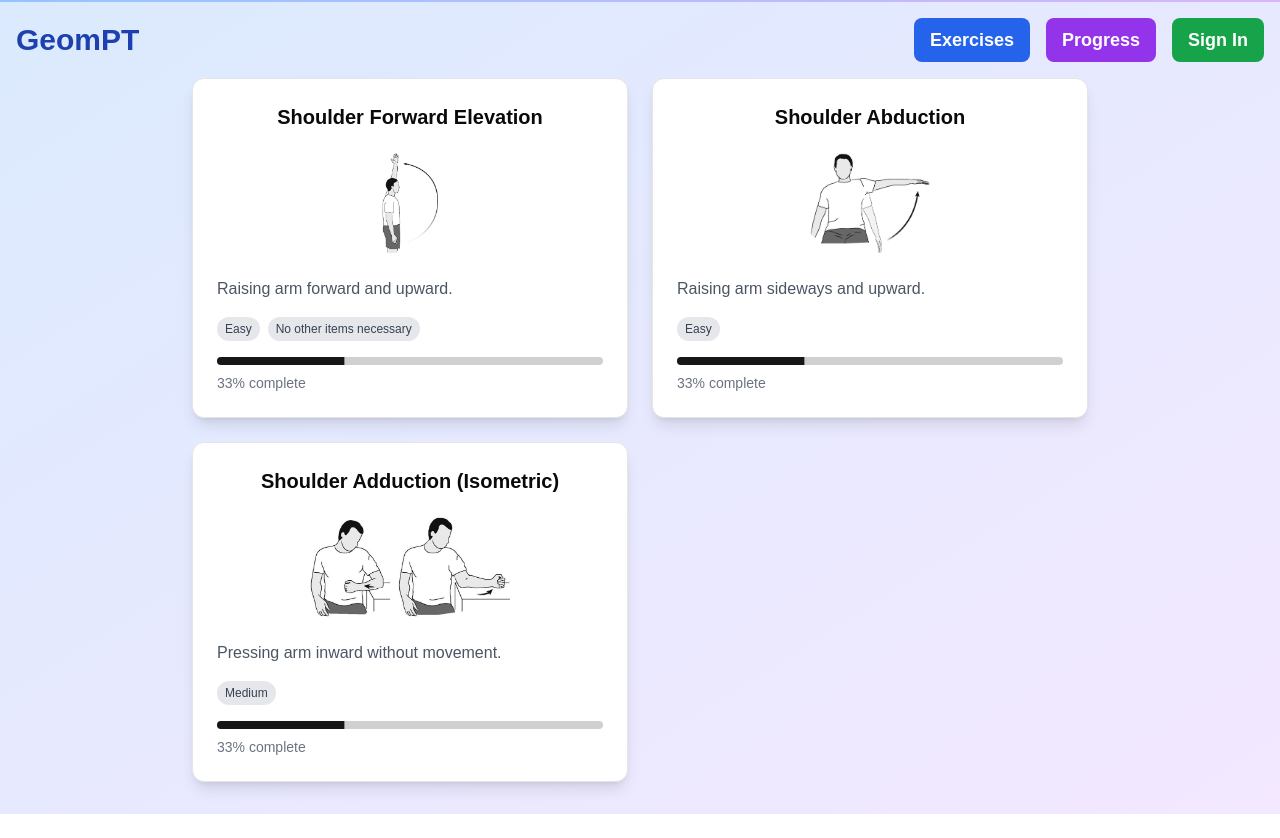
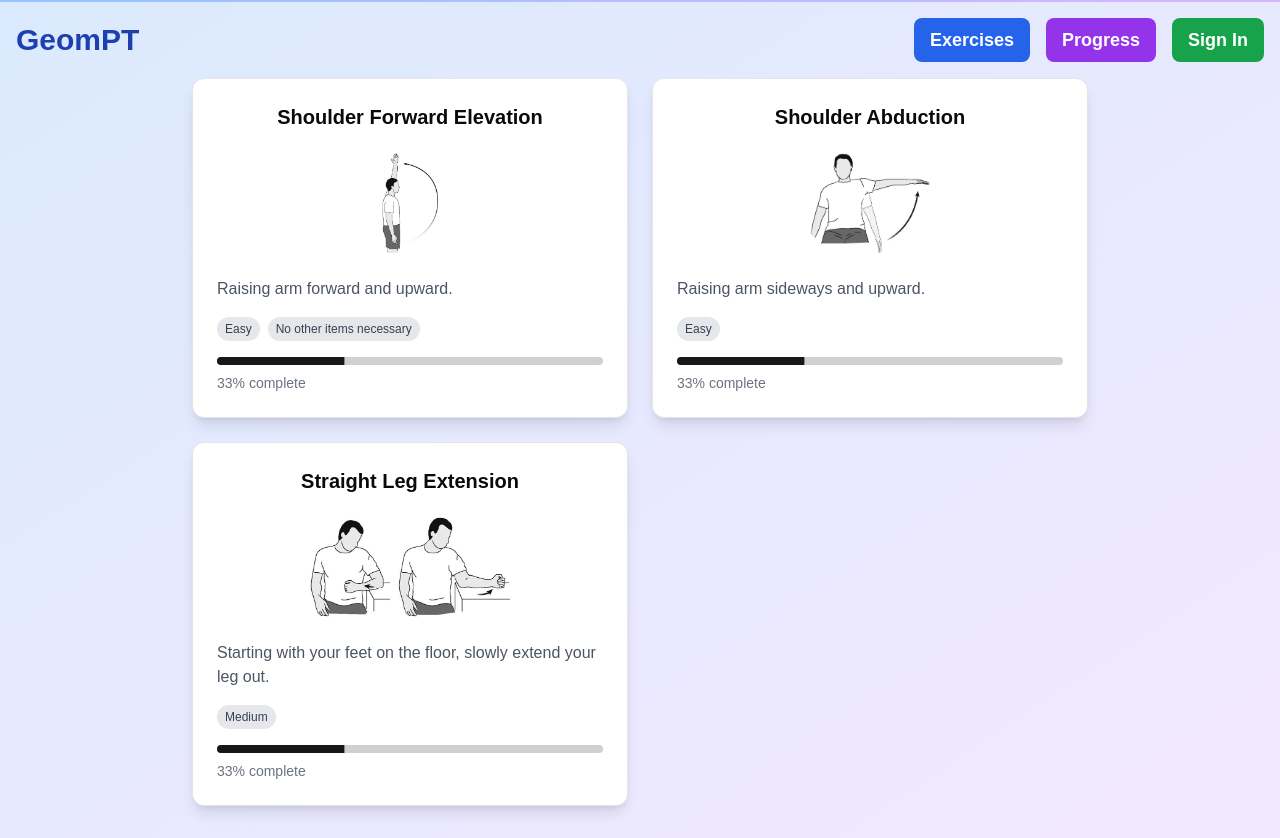
Before and after one commit to GeomPT/frontend, a Next.js app: page /progress in a window 1280 px wide. Before the commit the page ends 814 px from the top, so only its background shows below. Built offline with nearby package versions, Linux system fonts and the light colour scheme.

Commit message:
+ live camera to ROM measure page

```diff
--- a/app/globals.css
+++ b/app/globals.css
@@ -108,5 +108,5 @@ body {
 }
 
 .flash-animation {
-  animation: flashAnimation 0.5s ease-in-out;
+  animation: flashAnimation 0.25s ease-in-out;
 }
--- a/app/page.tsx
+++ b/app/page.tsx
@@ -35,7 +35,7 @@ export default function LandingPage() {
           Experience the future of rehabilitation with our AI-powered physical
           therapy solutions. Personalized, precise, and always by your side.
         </p>
-        <Link href="/plan">
+        <Link href="/exercises">
           <button className="bg-blue-600 text-white text-lg font-semibold py-3 px-8 rounded-full hover:bg-blue-700 transition duration-300">
             Get Started
           </button>
--- a/app/progress/[workoutName]/page.tsx
+++ b/app/progress/[workoutName]/page.tsx
@@ -6,6 +6,7 @@ import "chart.js/auto";
 import { cn } from "@/lib/utils";
 import Image from "next/image";
 import NavBar from "../../navBar";
+import LiveVideoFrame from "@/components/ui/LiveVideoFrame";
 
 const WorkoutProgressPage = ({
     params,
@@ -13,6 +14,21 @@ const WorkoutProgressPage = ({
     params: { workoutName: string };
 }) => {
     const { workoutName } = params;
+
+    // Hard map from workoutName (url and in DB) to processingType, which are
+    // distinct. This is a temporary solution.
+    const workoutToProcessingTypeMap = {
+      'shoulder1': "shoulder",
+      'shoulder2': "shoulder",
+      'leg': "knee",
+    };
+    // what do this even do bro
+    const processingType =
+    workoutToProcessingTypeMap[
+        workoutName as keyof typeof workoutToProcessingTypeMap
+    ] || "default";
+    console.log(processingType)
+
 
     const [searchTerm, setSearchTerm] = useState("");
     const [dataPoints, setDataPoints] = useState([]);
@@ -178,6 +194,7 @@ const WorkoutProgressPage = ({
     return (
         <div className="bg-white min-h-screen">
             <NavBar />
+            <LiveVideoFrame width={1280} height={720} processingType={processingType} streaming={true} includeButton={true}/>
 
             {/* Single Workout Display */}
             {workoutName.toLowerCase().includes(searchTerm.toLowerCase()) && (
--- a/app/progress/page.tsx
+++ b/app/progress/page.tsx
@@ -10,6 +10,7 @@ const videoData = [
   {
     id: 1,
     name: "shoulder1",
+    processingType: "shoulder",
     title: "Shoulder Forward Elevation",
     description: "Raising arm forward and upward.",
     technologies: ["Easy", "No other items necessary"],
@@ -17,6 +18,7 @@ const videoData = [
   {
     id: 2,
     name: "shoulder2",
+    processingType: "shoulder",
     title: "Shoulder Abduction",
     year: "2023",
     description: "Raising arm sideways and upward.",
@@ -24,10 +26,11 @@ const videoData = [
   },
   {
     id: 3,
-        name: "knee1",
-        title: "Shoulder Adduction (Isometric)",
+    name: "leg",
+    processingType: "knee",
+    title: "Straight Leg Extension",
     year: "2023",
-        description: "Pressing arm inward without movement.",
+    description: "Starting with your feet on the floor, slowly extend your leg out.",
     technologies: ["Medium"],
   },
   // {
```
Lines whose indentation alone changed are shown as unchanged.
